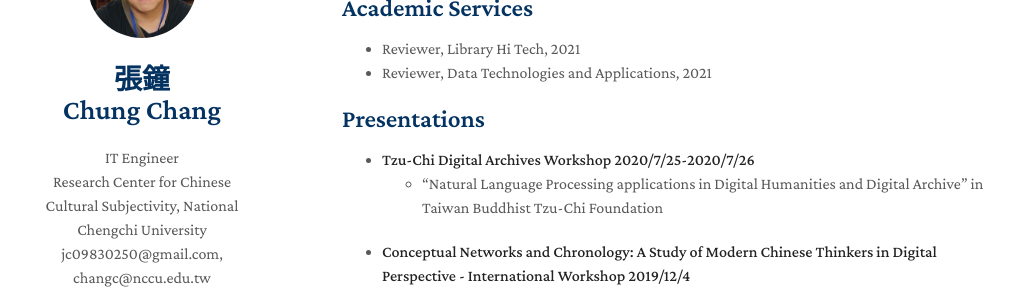
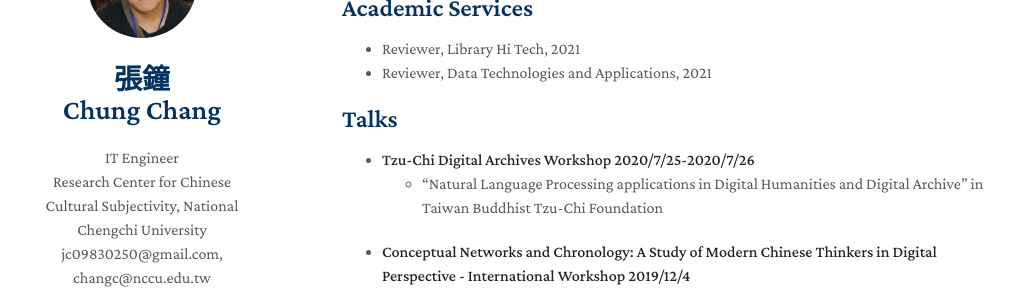
Before and after one commit to jc9830250/jc9830250.github.io, a Jekyll site: the page built from index.md, in a window 1280 px wide and 900 px high, scrolled down 2290 px. Shown: the part 156-448 px from the top of the window, without its empty margins (128-1145 px from the left). Built offline with Jekyll 4.4.1, drawn with Linux system fonts in a browser that asks for light colours; nearby versions of some CDN libraries; a style sheet for code colours, icons or effects is not loaded; our own code applies the rules of GitHub Pages for plain Markdown files.

Commit message:
Update index.md

```diff
--- a/index.md
+++ b/index.md
@@ -55,7 +55,7 @@ Digital Library, Digital Humanities, Information Organization, Natural Language
 - Reviewer, Library Hi Tech, 2021
 - Reviewer, Data Technologies and Applications,  2021
 
-## Presentations
+## Talks
 - **Tzu-Chi Digital Archives Workshop	2020/7/25-2020/7/26**
   - “Natural Language Processing applications in Digital Humanities and Digital Archive” in Taiwan Buddhist Tzu-Chi Foundation
 - **Conceptual Networks and Chronology: A Study of Modern Chinese Thinkers in Digital Perspective - International Workshop	2019/12/4**
```
